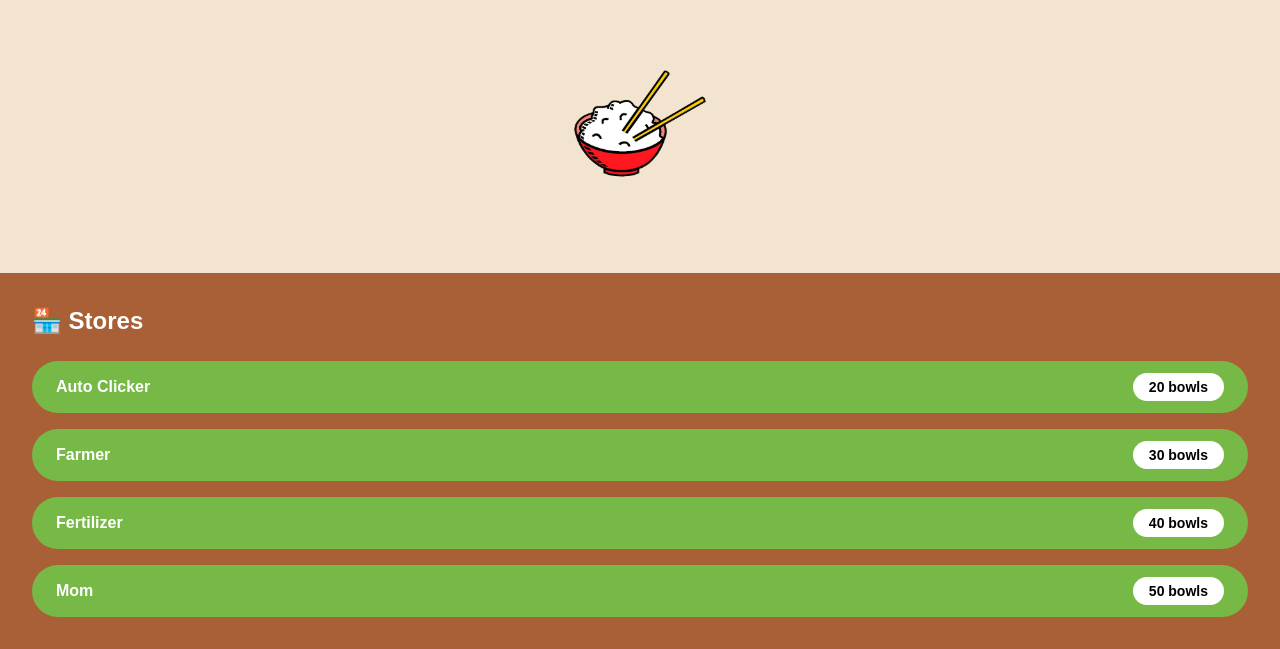
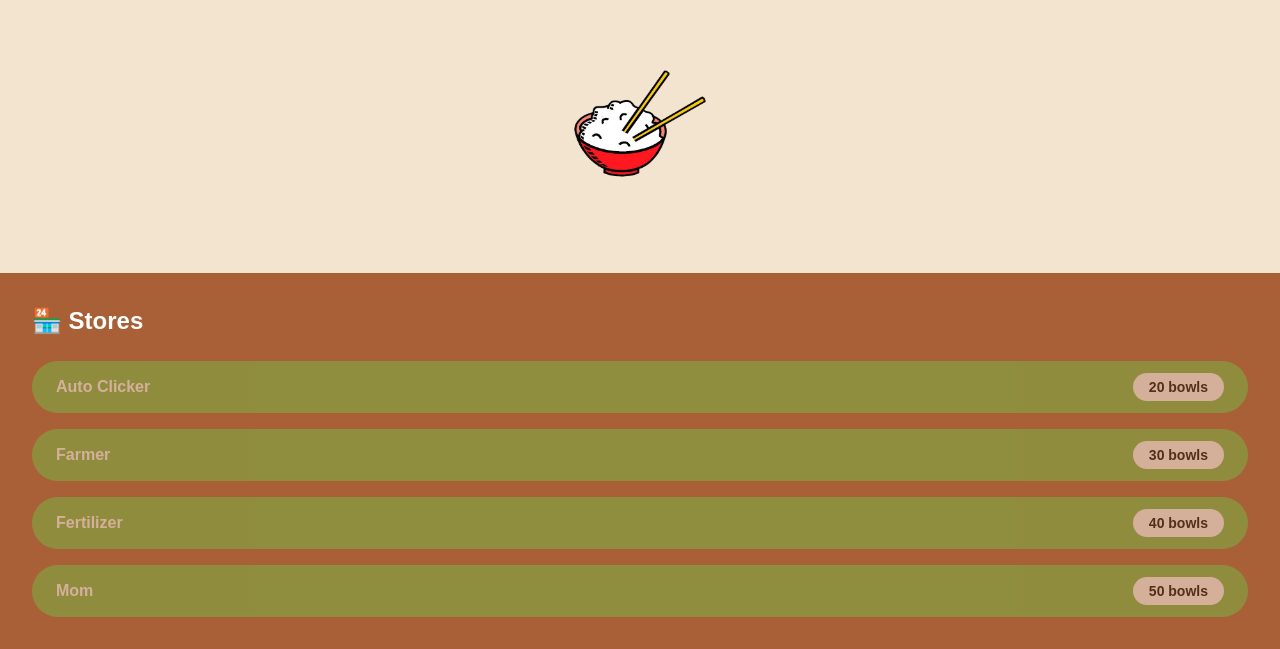
Before and after one commit to name-is-minh/build4good-rice-clicker, a plain HTML site: page index.html in a window 1280 px wide. Shown: the part 151-800 px from the top of the page. Drawn offline with nearby package versions, Linux system fonts and the light colour scheme; a web font is replaced by a local one.

Commit message:
Change style for the store section

```diff
--- a/game.js
+++ b/game.js
@@ -9,6 +9,26 @@ const upgrades = {
 
 function updateUI() {
   document.getElementById("riceCount").innerText = rice;
+  // Loop through each upgrade and toggle the button
+  for (let key in upgrades) {
+    const upgrade = upgrades[key];
+    const div = document.getElementById(`buy${capitalizeFirstLetter(key)}`);
+    if (div) {
+      if (rice >= upgrade.cost) {
+        div.classList.remove("opacity-50", "cursor-not-allowed");
+        div.classList.add("cursor-pointer");
+        div.onclick = () => buyUpgrade(key);
+      } else {
+        div.classList.add("opacity-50", "cursor-not-allowed");
+        div.classList.remove("cursor-pointer");
+        div.onclick = null;}
+    }
+  }
+}
+
+// Helper to capitalize first letter
+function capitalizeFirstLetter(str) {
+  return str.charAt(0).toUpperCase() + str.slice(1);
 }
 
 function increaseRice() {
--- a/index.html
+++ b/index.html
@@ -102,27 +102,33 @@
 
     <!-- Store Items -->
     <div class="space-y-4">
-      <div class="flex justify-between items-center section-background px-6 py-3 rounded-full">
+      <div id="buyAutoClicker" onclick="buyUpgrade('autoClicker')" class="flex justify-between items-center section-background px-6 py-3 rounded-full
+      transition-all duration-500 ease-in-out cursor-pointer
+        hover:shadow-lg hover:bg-[#a8d28a] ">
         <span>Auto Clicker</span>
-        <button onclick="buyUpgrade('autoClicker')" class="bg-white text-black px-4 py-1 rounded-full text-sm">
+        <button class="bg-white text-black px-4 py-1 rounded-full text-sm">
           20 bowls
         </button>
       </div>
-      <div class="flex justify-between items-center  section-background px-6 py-3 rounded-full">
+      <div id="buyFarmer" class="flex justify-between items-center  section-background px-6 py-3 rounded-full
+      transition-all duration-500 ease-in-out cursor-pointer
+      hover:shadow-lg hover:bg-[#a8d28a]" onclick="buyUpgrade('farmer')">
         <span>Farmer</span>
-        <button onclick="buyUpgrade('farmer')" class="bg-white text-black px-4 py-1 rounded-full text-sm">
+        <button class="bg-white text-black px-4 py-1 rounded-full text-sm">
           30 bowls
         </button>
       </div>
-      <div class="flex justify-between items-center  section-background px-6 py-3 rounded-full">
+      <div id="buyFertilizer" onclick="buyUpgrade('fertilizer')" class="flex justify-between items-center  section-background px-6 py-3 rounded-full hover:shadow-lg hover:bg-[#a8d28a]
+        transition-all duration-500 ease-in-out cursor-pointer ">
         <span>Fertilizer</span>
-        <button onclick="buyUpgrade('fertilizer')" class="bg-white text-black px-4 py-1 rounded-full text-sm">
+        <button class="bg-white text-black px-4 py-1 rounded-full text-sm">
           40 bowls
         </button>
       </div>
-      <div class="flex justify-between items-center  section-background px-6 py-3 rounded-full">
+      <div id="buyMom" onclick="buyUpgrade('mom')" class="flex justify-between items-center  section-background px-6 py-3 rounded-full hover:shadow-lg hover:bg-[#a8d28a]
+        transition-all duration-500 ease-in-out cursor-pointer ">
         <span>Mom</span>
-        <button onclick="buyUpgrade('mom')" class="bg-white text-black px-4 py-1 rounded-full text-sm">
+        <button class="bg-white text-black px-4 py-1 rounded-full text-sm">
           50 bowls
         </button>
       </div>
```
